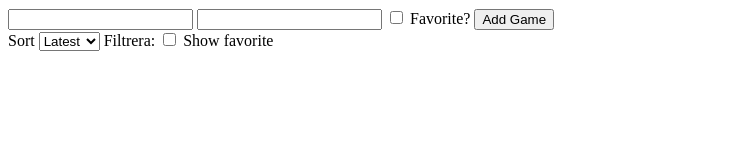
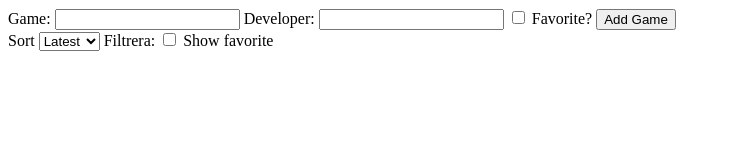
Before and after one commit to devrica-collections/fe25-js2-laslista-slutprojekt-erica-isgren, a plain HTML site: page index.html in a window 1280 px wide. Shown: the whole page, without its empty margins (0-731 px from the left). Drawn offline with Linux system fonts and the light colour scheme; no server answers.

Commit message:
Add files via upload

```diff
--- a/index.html
+++ b/index.html
@@ -10,7 +10,9 @@
 </head>
 <body>
     <form>
+        <label for="Title">Game:</label>
         <input type="text" name="Title" id="title" required>
+        <label for="Developer">Developer:</label>
         <input type="text" name="Developer" id="developer" required>
         <input type="checkbox" name="Favorite" id="favorite" value="Favorite">
         <label for="favorite">Favorite?</label>
```
